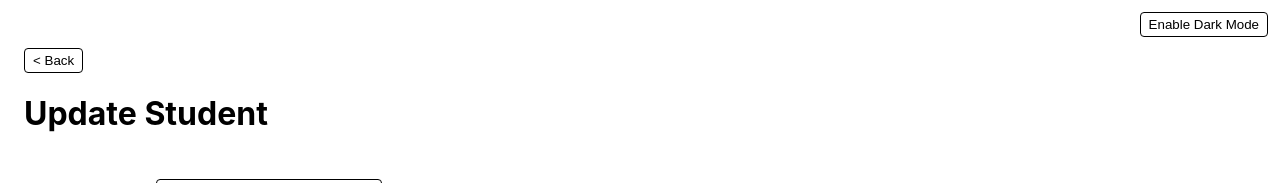
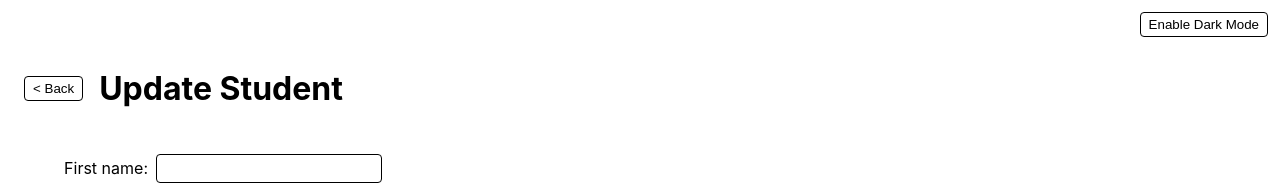
Before and after one commit to marcgarygray/zoominfo-student-crud, a React (Create React App) app in the folder client/: page /student/1 in a window 1280 px wide. Shown: the top 183 px of the page. Built offline with nearby package versions, Linux system fonts and the light colour scheme; no server answers.

Commit message:
button next to header

```diff
--- /dev/null
+++ b/client/src/components/form-page-header.tsx
@@ -0,0 +1,9 @@
+import styled from 'styled-components';
+
+export const FormPageHeader = styled.div`
+  display: flex;
+  flex-direction: row;
+  align-items: center;
+  justify-content: flex-start;
+  gap: 16px;
+`;
--- a/client/src/pages/student.tsx
+++ b/client/src/pages/student.tsx
@@ -6,6 +6,7 @@ import { Button } from '../components/button';
 import { Class, useClassesData } from '../hooks/use-classes-data';
 import { Input } from '../components/input';
 import { Form } from '../components/form';
+import { FormPageHeader } from '../components/form-page-header';
 
 export function Student() {
   const [firstName, setFirstName] = useState('');
@@ -122,10 +123,10 @@ export function Student() {
 
   return (
     <Page>
-      <div>
+      <FormPageHeader>
         <Button onClick={() => navigate('/students')}>&lt; Back</Button>
         <h1>{isNewStudent ? 'Create' : 'Update'} Student</h1>
-      </div>
+      </FormPageHeader>
       {errorMessage && <p>{errorMessage}</p>}
       {loading && 'Loading...'}
       {!loading && !errorMessage && (
```
